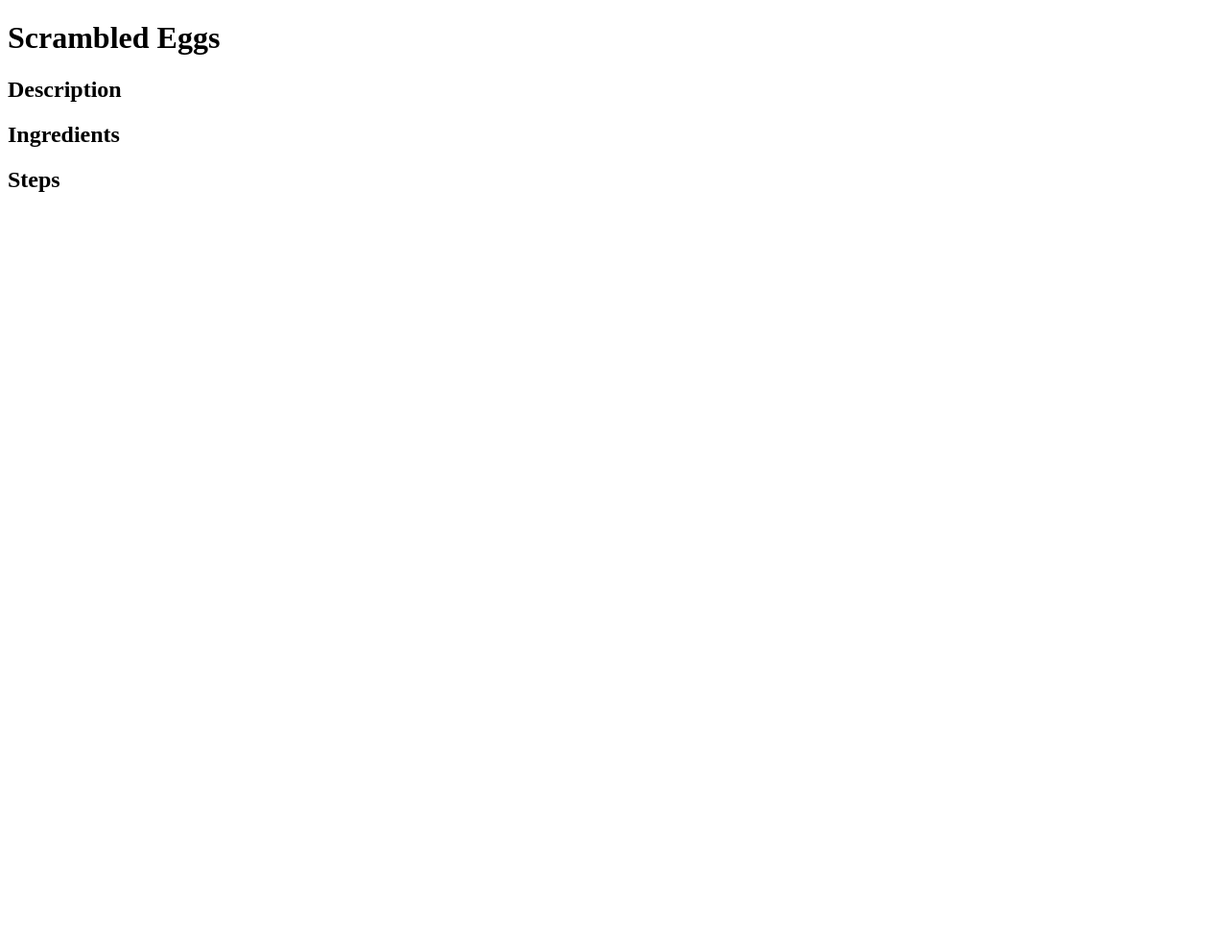
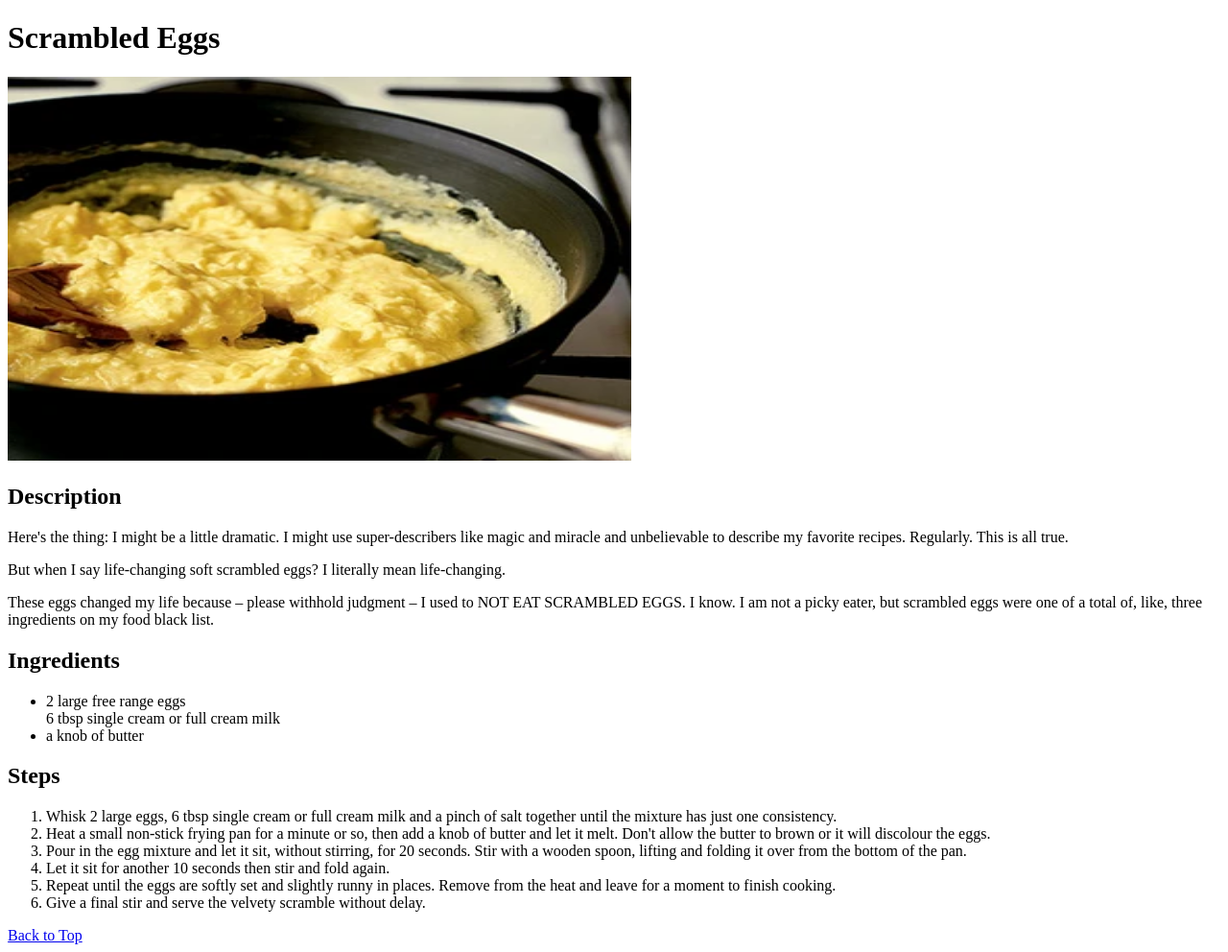
Before and after one commit to nichee/odin-recipes, a plain HTML site: page recipes/scrambled-eggs.html in a window 1280 px wide. Shown: the whole page at 96% size. Before the commit the page ends 800 px from the top, so only its background shows below. Drawn offline with Linux system fonts and the light colour scheme.

Commit message:
add scrambled eggs recipe, back to top fn

```diff
--- a/recipes/scrambled-eggs.html
+++ b/recipes/scrambled-eggs.html
@@ -7,11 +7,42 @@
 </head>
 <body>
     <h1>Scrambled Eggs</h1>
-
+    <img src="./recipe-images/scrambled-eggs.webp" height="400" width="650">
     <h2>Description</h2>
+    <p>Here&apos;s the thing: I might be a little dramatic. I might use super-describers like magic and miracle and unbelievable to describe my favorite recipes. Regularly. This is all true.
+    </p>
+    <p>
+    But when I say life-changing soft scrambled eggs? I literally mean life-changing.
+    </p>
+    <p>
+    These eggs changed my life because &ndash; please withhold judgment &ndash; I used to NOT EAT SCRAMBLED EGGS. I know. I am not a picky eater, but scrambled eggs were one of a total of, like, three ingredients on my food black list.
+    </p>
 
     <h2>Ingredients</h2>
 
+    <ul>
+    <li>2 large free range eggs</li>
+    6 tbsp single cream or full cream milk
+    <li>a knob of butter</ul>
+
     <h2>Steps</h2>
+    <ol>
+    <li> Whisk 2 large eggs, 6 tbsp single cream or full cream milk and a pinch of salt together until the mixture has just one consistency.</li>
+
+    <li>Heat a small non-stick frying pan for a minute or so, then add a knob of butter and let it melt. Don&apos;t allow the butter to brown or it will discolour the eggs.</li>
+
+
+    <li>Pour in the egg mixture and let it sit, without stirring, for 20 seconds. Stir with a wooden spoon, lifting and folding it over from the bottom of the pan.</li>
+
+    <li>Let it sit for another 10 seconds then stir and fold again.</li>
+
+
+    <li>Repeat until the eggs are softly set and slightly runny in places. Remove from the heat and leave for a moment to finish cooking.</li>
+
+    <li>Give a final stir and serve the velvety scramble without delay.</li>
+
+    </ol>
+
+    <a href="../index.html">Back to Top</a>
 </body>
 </html>
```
Also changed, not shown: index.html (+1 -1 lines), recipes/carbonara.html (+2 -0 lines), recipes/chicken-rice.html (+2 -0 lines).
